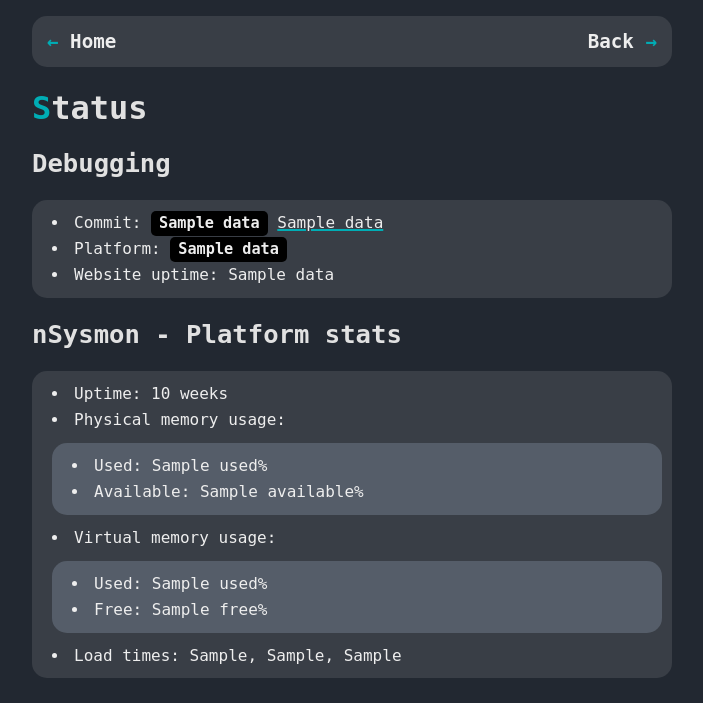
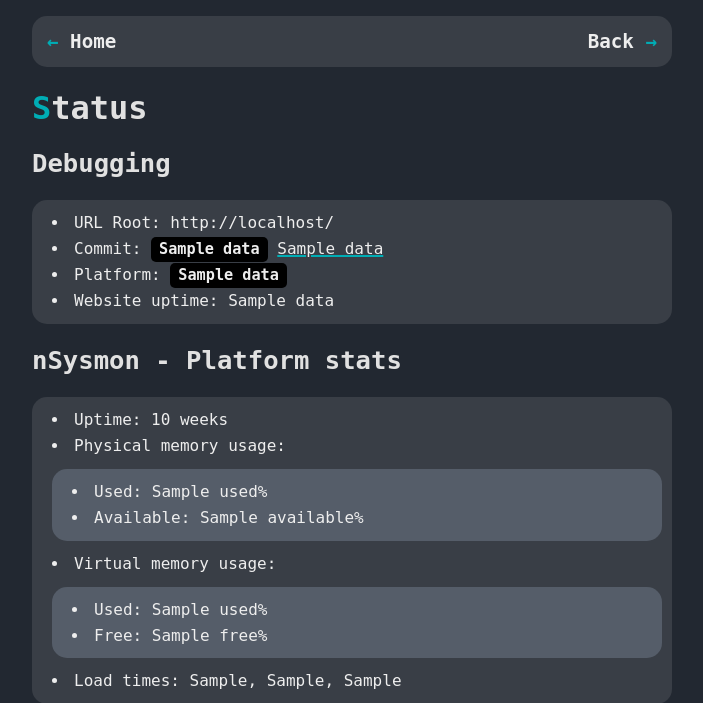
Before and after one commit to devlocalhost/website, a Flask app: template templates/status.html in a window 1280 px wide. Shown: the top 703 px of the page, without its empty margins (288-991 px from the left). Run offline with Flask 3, Linux system fonts and the light colour scheme; the template is opened without the code that fills it: most values are stand-ins (such as "Sample title", 1, 10 or a date in 2020); parts of the project's set-up code (start-up, migrations or seed data) failed here and were passed over; some web fonts are replaced.

Commit message:
testing...

```diff
--- a/templates/status.html
+++ b/templates/status.html
@@ -15,6 +15,7 @@
 
     <h2>Debugging</h2>
     <ul>
+        <li>URL Root: {{ request.url_root }}</li>
         <li>Commit: <code>{{ data[0] }}</code> <a href="https://github.com/devlocalhost/website/commit/{{ data[0] }}">{{ data[1] }}</a></li>
         <li>Platform: <code>{{ data[2] }}</code></li>
         <li>Website uptime: {{ data[5] }}</li>
```
